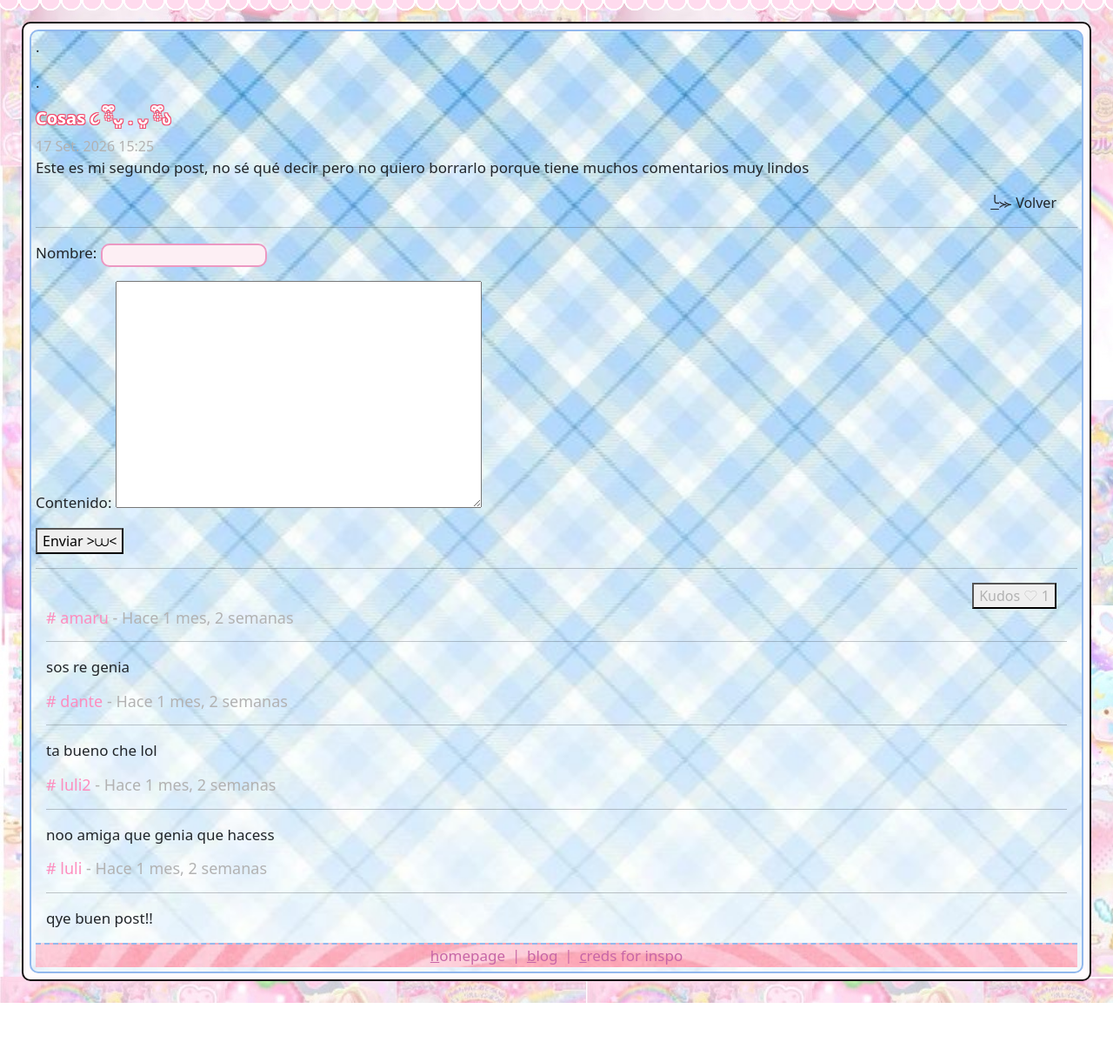
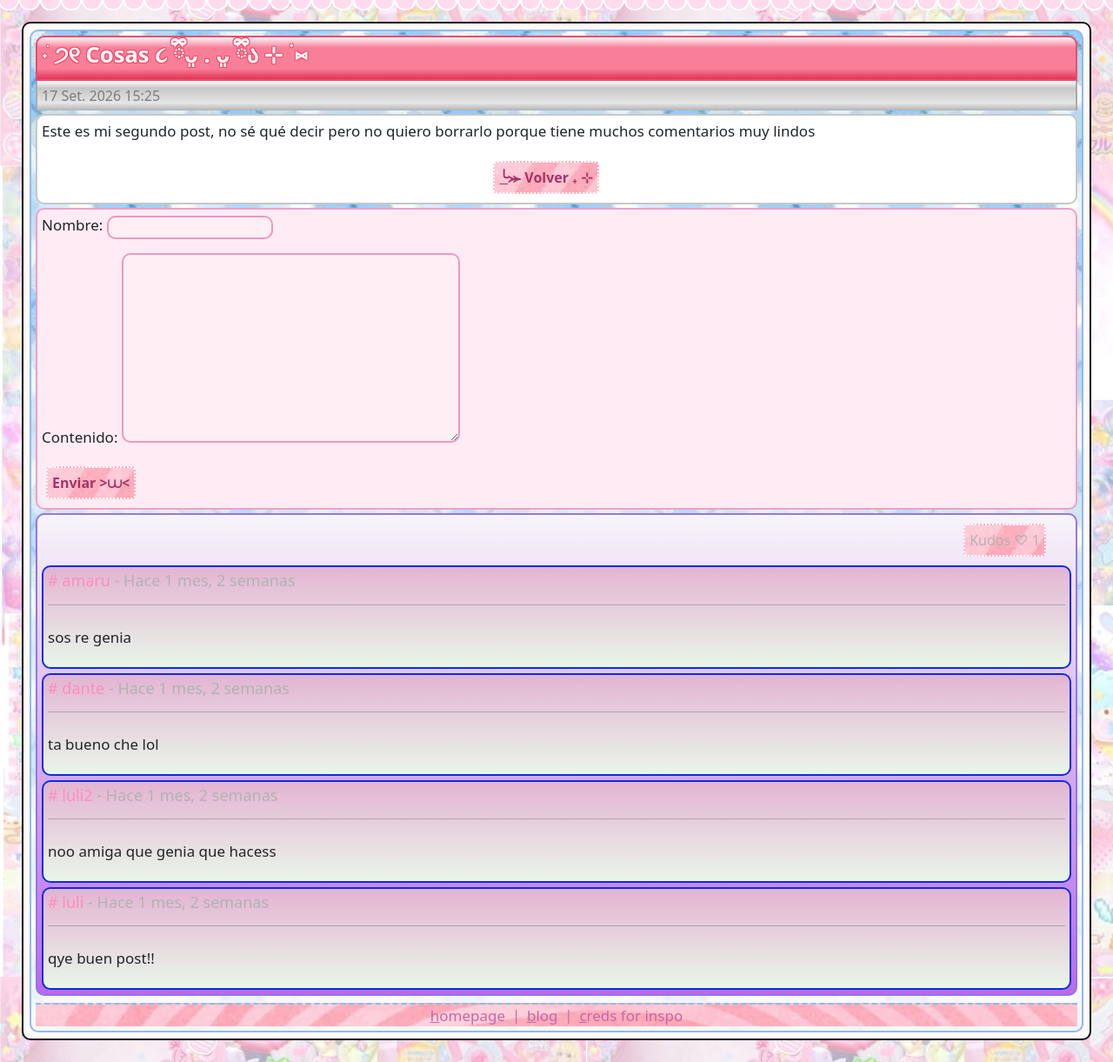
Before and after one commit to sbudani-cloud/web-personal-django, a Django app: a page that uses webpersonal/blog/templates/blog/details.html in a window 1280 px wide. Shown: the part 67-1288 px from the top of the page at 87% size. Before the commit the page ends 1220 px from the top, so only its background shows below. Run offline with Django 5.2, Linux system fonts and the light colour scheme; data comes from the database, SQL or seed files in the repository; both versions use the stored data as it was after the commit.

Commit message:
haciendo el details

```diff
--- a/webpersonal/blog/templates/blog/details.html
+++ b/webpersonal/blog/templates/blog/details.html
@@ -7,42 +7,43 @@
 
 {% block title %}{{post.title}}{% endblock %}
 {% block content %}
-    <p>.</p>
-    <p>.</p>
-    <h1>{{post.title}}</h1>
+    <div class="row">
+        <div class="col">
+            <div class="cont-diseno-primero">
+                <h1 style="font-size: clamp(20px, 2vw, 32px);">˖ ֹ੭୧ {{post.title}} ⊹ ࣪ ⑅</h1>
+            </div>
+            <div class="cont-diseno-segundo">
+                <span style="color: #7c7c7c;">{{post.created_at}}</span>
+            </div>
+        </div>
+    </div>
+    <div class="probando mt-1">
+        {{post.content|linebreaks}}
 
-    <span>{{post.created_at}}</span>
-
-    <div>
-
-        {{post.content|linebreaks}}
+        <div class="d-flex justify-content-center me-4">
+            <a class ="boton-blog" href="{% url 'blog:index' %}">╰⪼ Volver ₊ ⊹</a>
+        </div>
     </div>
 
-    <div class="d-flex justify-content-end me-4">
-        <a class ="volver" href="{% url 'blog:index' %}">╰⪼ Volver</a>
-    </div>
-
-    <hr>
-
-    <div>
+    <div class="probando mt-1" style="background-color: #ffebf4; border-color: #f39fc4;">
         <form method='post' action='.'>
             {% csrf_token %}
             {{form.as_p}}
-            <button class="volver">Enviar >⩊<</button>
+            <button class="boton-blog">Enviar >⩊<</button>
         </form>
+    </div>
 
-        <hr>
-
+    <div class="cont-diseno-violeta mt-1">
         <div class="d-flex gap-1 justify-content-end me-4">
             <p id="like-thanks" {% if not liked %}hidden{% endif %}>⊹ ࣪ ˖ Gracias por dejar Kudos! ₊˚⊹♡</p>
-            <button class="volver" id="like-btn" data-url="{% url 'blog:like_post' post.slug %}" {% if liked %}disabled{% endif %}>
+            <button class="boton-blog" id="like-btn" data-url="{% url 'blog:like_post' post.slug %}" {% if liked %}disabled{% endif %}>
                 <span id="like-icon">{% if liked %}Kudos ♥{% else %}Kudos ♡{% endif %}</span>
                 <span id="like-count">{{ post.likes }}</span>
             </button>
         </div>
 
         {% for comment in post.comments.all %}
-            <div class="container-fluid comentarioooo">
+            <div class="container-fluid caja-comentarios">
                 <h3 class="usuario-nombre">{{comment.name}} <span class="tiempo-comentario">- Hace {{comment.created_at|timesince}}</span></h3>
                 <hr>
                 <p>{{comment.content|linebreaks}}</p>
--- a/webpersonal/static/css/base.css
+++ b/webpersonal/static/css/base.css
@@ -433,22 +433,13 @@ footer {
     background-color: #f0cfe1;
 }
 
-.barra-buscar, input[type="text"] {
+.barra-buscar, input[type="text"], textarea {
     background-color: #fdeff4;
     color: #d6336c;
     border: 2px solid #ec98c2;
     border-radius: 10px;
     font-family: 'Consola', sans-serif;
     font-size: 14px;
-}
-
-marquee {
-    white-space: nowrap;
-}
-
-marquee img {
-    display: inline-block;
-    vertical-align: middle;
 }
 
 .blinkie {
@@ -462,3 +453,30 @@ marquee img {
 .post-info {
     color: #db759a;
 }
+
+.boton-blog {
+    margin: 5px;
+    color: #a83267;
+    font-weight: bold;
+    background-image: url('../assets/bg_footer.jpg');
+    border: 2px dotted #ffffff;
+    border-radius: 5px;
+    padding: 5px;
+}
+
+.boton-blog:hover {
+    color: #d776a3;
+    border: 2px dotted #ffd8e9;
+}
+
+hr {
+    margin-bottom: 1.5rem;
+}
+
+.caja-comentarios {
+    margin-top: 5px;
+    padding: 5px;
+    background: linear-gradient(to top, #e9f6e9, #e3b4d3);
+    border: 2px solid #0d2ae6;
+    border-radius: 10px;
+}
```
Also changed, not shown: webpersonal/blog/templates/blog/index.html (+3 -4 lines), webpersonal/db.sqlite3.
